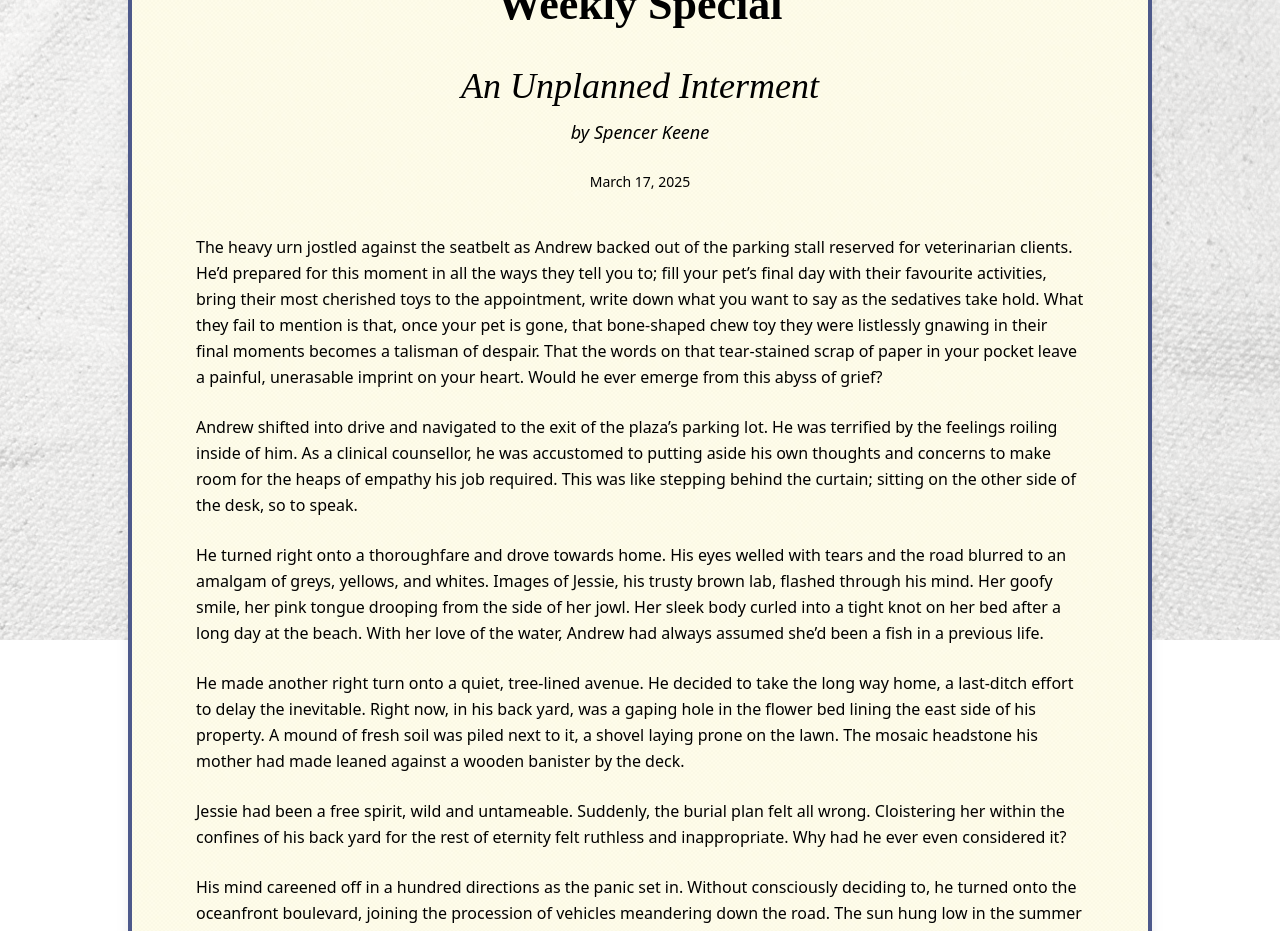
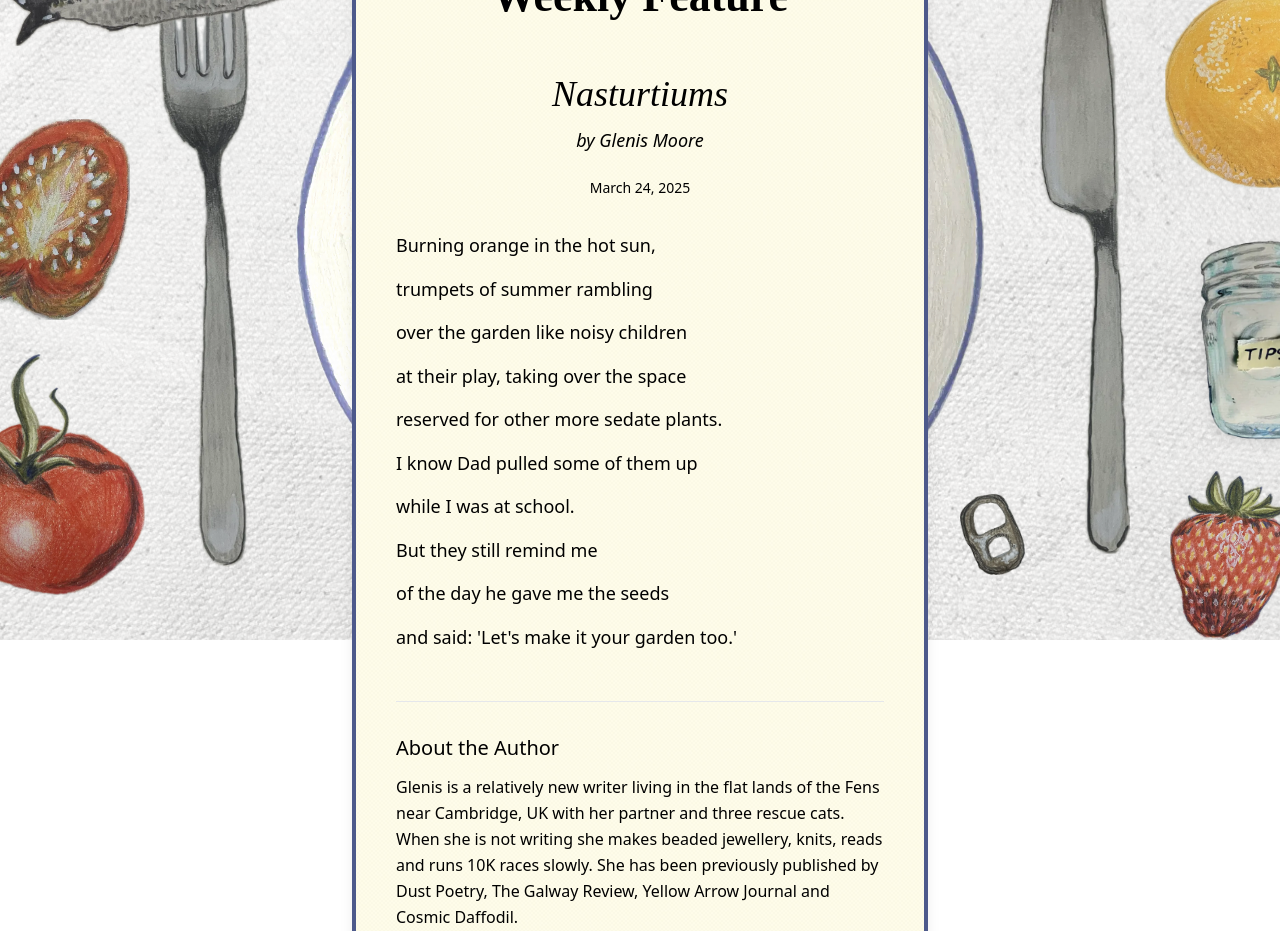
Before and after one commit to stabeart/lunch-break, a React (Vite) app: page /weekly in a window 1280 px wide. Before the commit this address led to /weekly/prose. Shown: the part 160-1091 px from the top of the page. Built offline with nearby package versions, Linux system fonts and the light colour scheme; the HTML template or start-up script is replaced by a standard one.

Commit message:
new weekly feature 3/24

```diff
--- a/src/components/WeeklySpecials.jsx
+++ b/src/components/WeeklySpecials.jsx
@@ -35,7 +35,7 @@ const WeeklySpecials = () => {
       </div>
 
       <div className="text-left max-w-prose mx-auto" style={{
-        fontFamily: 'Garamond, Georgia, serif',
+
         fontSize: '1.125rem',
         lineHeight: '1.75'
       }}>
--- a/src/data/weeklySpecials.js
+++ b/src/data/weeklySpecials.js
@@ -1,6 +1,65 @@
 // src/data/weeklySpecials.js
 export const weeklySpecials = [
-    {
+  {
+    id: "2025-3-24",
+    title: "Nasturtiums",
+    author: "Glenis Moore",
+    authorBio: "Glenis is a relatively new writer living in the flat lands of the Fens near Cambridge, UK with her partner and three rescue cats. When she is not writing she makes beaded jewellery, knits, reads and runs 10K races slowly. She has been previously published by Dust Poetry, The Galway Review, Yellow Arrow Journal and Cosmic Daffodil.",
+    authorWebsite: "https://glenis15.substack.com/",
+    date: "March 24, 2025",
+    type: "poetry",
+    isCurrent: true,
+    content:`Burning orange in the hot sun,
+trumpets of summer rambling
+over the garden like noisy children
+at their play, taking over the space
+reserved for other more sedate plants.
+I know Dad pulled some of them up
+while I was at school.
+But they still remind me
+of the day he gave me the seeds
+and said: 'Let's make it your garden too.'`
+  },
+  {
+    id: "2025-3-17",
+    title: "An Unplanned Interment",
+    author: "Spencer Keene",
+    authorBio: "Spencer Keene (he/him) is a writer and lawyer from Vancouver, BC. His poetry and short fiction have appeared in a variety of print and digital publication, including SAD Magazine, Sea to Sky Review, Star*Line Magazine, Across the Margin, and Candlelit Chronicles.",
+    authorWebsite: "https://www.spencerkeene.ca/",
+    date: "March 17, 2025",
+    type: "prose",
+    isCurrent: false,
+    content:`The heavy urn jostled against the seatbelt as Andrew backed out of the parking stall reserved for veterinarian clients. He’d prepared for this moment in all the ways they tell you to; fill your pet’s final day with their favourite activities, bring their most cherished toys to the appointment, write down what you want to say as the sedatives take hold. What they fail to mention is that, once your pet is gone, that bone-shaped chew toy they were listlessly gnawing in their final moments becomes a talisman of despair. That the words on that tear-stained scrap of paper in your pocket leave a painful, unerasable imprint on your heart. Would he ever emerge from this abyss of grief?
+
+    Andrew shifted into drive and navigated to the exit of the plaza’s parking lot. He was terrified by the feelings roiling inside of him. As a clinical counsellor, he was accustomed to putting aside his own thoughts and concerns to make room for the heaps of empathy his job required. This was like stepping behind the curtain; sitting on the other side of the desk, so to speak.
+
+    He turned right onto a thoroughfare and drove towards home. His eyes welled with tears and the road blurred to an amalgam of greys, yellows, and whites. Images of Jessie, his trusty brown lab, flashed through his mind. Her goofy smile, her pink tongue drooping from the side of her jowl. Her sleek body curled into a tight knot on her bed after a long day at the beach. With her love of the water, Andrew had always assumed she’d been a fish in a previous life.
+
+    He made another right turn onto a quiet, tree-lined avenue. He decided to take the long way home, a last-ditch effort to delay the inevitable. Right now, in his back yard, was a gaping hole in the flower bed lining the east side of his property. A mound of fresh soil was piled next to it, a shovel laying prone on the lawn. The mosaic headstone his mother had made leaned against a wooden banister by the deck.
+
+Jessie had been a free spirit, wild and untameable. Suddenly, the burial plan felt all wrong. Cloistering her within the confines of his back yard for the rest of eternity felt ruthless and inappropriate. Why had he ever even considered it?
+
+His mind careened off in a hundred directions as the panic set in. Without consciously deciding to, he turned onto the oceanfront boulevard, joining the procession of vehicles meandering down the road. The sun hung low in the summer sky, its orange glow spayed across the surface of the sea. Andrew started to relax a little as he took in the scene.
+
+He jolted forward to a grinding crunch, his chest slamming into the steering wheel. The urn launched out of its seatbelt and off the passenger seat. Its ceramic body smashed into the dash, shattering to bits. The plastic baggie holding Jessie’s ashes landed in the dirty footwell, flecks of grey coating the carpet.
+
+Andrew looked ahead at the burly man stepping out of the vehicle he’d just rear-ended. He was completely stunned, his hands glued to the steering wheel. The man approached the driver’s side window, fuming.
+
+“What the hell, buddy!” he shouted, waving his arms in the air.
+
+Andrew rolled down his window. “I… I’m so sorry… my dog died,” he said, bursting into uncontrollable sobs.
+
+The man lowered his hands, his face softening. “Well, I’m sorry to hear that. But you gotta be more careful.”
+
+Andrew gave the man his business card and his insurance information, then pulled off into one of the angled parking stalls lining the promenade. He looked down in dismay at the mess on the floor of his car. Miraculously, most of the ashes had stayed in the baggie, but the urn was unsalvageable.
+
+He bent down and brushed some of the escaped ash back into the baggie. Gripping it carefully, he sat up and opened the driver’s side door. He stepped out of the car, slamming the door shut with his foot. He crossed the promenade and hopped down onto the beach, cradling the baggie in both hands. Hot sand filled the spaces between the toes of his sandaled feet.
+
+As he reached the shoreline, he heaved a great sigh and upended the baggie. The ashes fell anticlimactically into the water, settling onto the shallow seabed. The anxiety that had been twisting inside of him dissipated to a warm contentment. There was no doubt in his mind: this is what Jessie would have wanted.
+
+As he turned back, Andrew watched a young golden retriever plunge into the ocean, chasing after a tennis ball his owner had tossed into the blue depths. He watched the dog frolic in the water and started to laugh.`
+  },
+  {
       id: "2025-03-10",
       title: "Lunch Poem",
       author: "Paul Hostovsky",
@@ -32,45 +91,7 @@ export const weeklySpecials = [
   in the third decade of the 21st century,
   and chewed.`
     },
-    {
-      id: "2025-3-17",
-      title: "An Unplanned Interment",
-      author: "Spencer Keene",
-      authorBio: "Spencer Keene (he/him) is a writer and lawyer from Vancouver, BC. His poetry and short fiction have appeared in a variety of print and digital publication, including SAD Magazine, Sea to Sky Review, Star*Line Magazine, Across the Margin, and Candlelit Chronicles.",
-      authorWebsite: "https://www.spencerkeene.ca/",
-      date: "March 17, 2025",
-      type: "prose",
-      isCurrent: true,
-      content:`The heavy urn jostled against the seatbelt as Andrew backed out of the parking stall reserved for veterinarian clients. He’d prepared for this moment in all the ways they tell you to; fill your pet’s final day with their favourite activities, bring their most cherished toys to the appointment, write down what you want to say as the sedatives take hold. What they fail to mention is that, once your pet is gone, that bone-shaped chew toy they were listlessly gnawing in their final moments becomes a talisman of despair. That the words on that tear-stained scrap of paper in your pocket leave a painful, unerasable imprint on your heart. Would he ever emerge from this abyss of grief?
 
-      Andrew shifted into drive and navigated to the exit of the plaza’s parking lot. He was terrified by the feelings roiling inside of him. As a clinical counsellor, he was accustomed to putting aside his own thoughts and concerns to make room for the heaps of empathy his job required. This was like stepping behind the curtain; sitting on the other side of the desk, so to speak.
-
-      He turned right onto a thoroughfare and drove towards home. His eyes welled with tears and the road blurred to an amalgam of greys, yellows, and whites. Images of Jessie, his trusty brown lab, flashed through his mind. Her goofy smile, her pink tongue drooping from the side of her jowl. Her sleek body curled into a tight knot on her bed after a long day at the beach. With her love of the water, Andrew had always assumed she’d been a fish in a previous life.
-
-      He made another right turn onto a quiet, tree-lined avenue. He decided to take the long way home, a last-ditch effort to delay the inevitable. Right now, in his back yard, was a gaping hole in the flower bed lining the east side of his property. A mound of fresh soil was piled next to it, a shovel laying prone on the lawn. The mosaic headstone his mother had made leaned against a wooden banister by the deck.
-
-Jessie had been a free spirit, wild and untameable. Suddenly, the burial plan felt all wrong. Cloistering her within the confines of his back yard for the rest of eternity felt ruthless and inappropriate. Why had he ever even considered it?
-
-His mind careened off in a hundred directions as the panic set in. Without consciously deciding to, he turned onto the oceanfront boulevard, joining the procession of vehicles meandering down the road. The sun hung low in the summer sky, its orange glow spayed across the surface of the sea. Andrew started to relax a little as he took in the scene.
-
-He jolted forward to a grinding crunch, his chest slamming into the steering wheel. The urn launched out of its seatbelt and off the passenger seat. Its ceramic body smashed into the dash, shattering to bits. The plastic baggie holding Jessie’s ashes landed in the dirty footwell, flecks of grey coating the carpet.
-
-Andrew looked ahead at the burly man stepping out of the vehicle he’d just rear-ended. He was completely stunned, his hands glued to the steering wheel. The man approached the driver’s side window, fuming.
-
-“What the hell, buddy!” he shouted, waving his arms in the air.
-
-Andrew rolled down his window. “I… I’m so sorry… my dog died,” he said, bursting into uncontrollable sobs.
-
-The man lowered his hands, his face softening. “Well, I’m sorry to hear that. But you gotta be more careful.”
-
-Andrew gave the man his business card and his insurance information, then pulled off into one of the angled parking stalls lining the promenade. He looked down in dismay at the mess on the floor of his car. Miraculously, most of the ashes had stayed in the baggie, but the urn was unsalvageable.
-
-He bent down and brushed some of the escaped ash back into the baggie. Gripping it carefully, he sat up and opened the driver’s side door. He stepped out of the car, slamming the door shut with his foot. He crossed the promenade and hopped down onto the beach, cradling the baggie in both hands. Hot sand filled the spaces between the toes of his sandaled feet.
-
-As he reached the shoreline, he heaved a great sigh and upended the baggie. The ashes fell anticlimactically into the water, settling onto the shallow seabed. The anxiety that had been twisting inside of him dissipated to a warm contentment. There was no doubt in his mind: this is what Jessie would have wanted.
-
-As he turned back, Andrew watched a young golden retriever plunge into the ocean, chasing after a tennis ball his owner had tossed into the blue depths. He watched the dog frolic in the water and started to laugh.`
-    },
   ];
 
   // Helper function to get the current special
```
